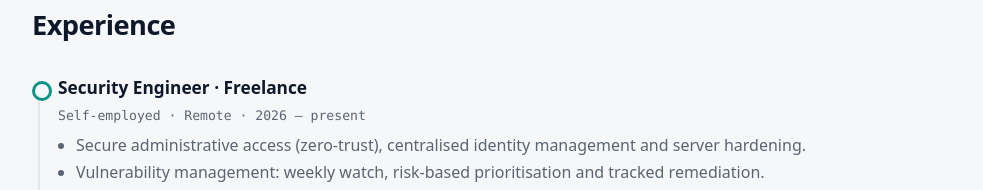
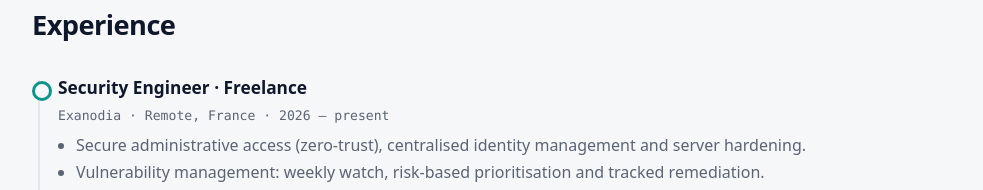
Before and after one commit to Yahmedd/Yahmedd.github.io, a plain HTML site: page index.html in a window 1280 px wide. Shown: the part 996-1186 px from the top of the page, without its empty margins (148-1131 px from the left). Drawn offline with Linux system fonts and the light colour scheme.

Commit message:
Name current client in experience

```diff
--- a/index.html
+++ b/index.html
@@ -155,7 +155,7 @@ footer{padding:32px 0 40px;text-align:center;color:var(--muted);font-size:.85rem
   <div class="timeline">
     <div class="item">
       <h3>Security Engineer · Freelance</h3>
-      <p class="meta">Self-employed · Remote · 2026 – present</p>
+      <p class="meta">Exanodia · Remote, France · 2026 – present</p>
       <ul>
         <li>Secure administrative access (zero-trust), centralised identity management and server hardening.</li>
         <li>Vulnerability management: weekly watch, risk-based prioritisation and tracked remediation.</li>
```
